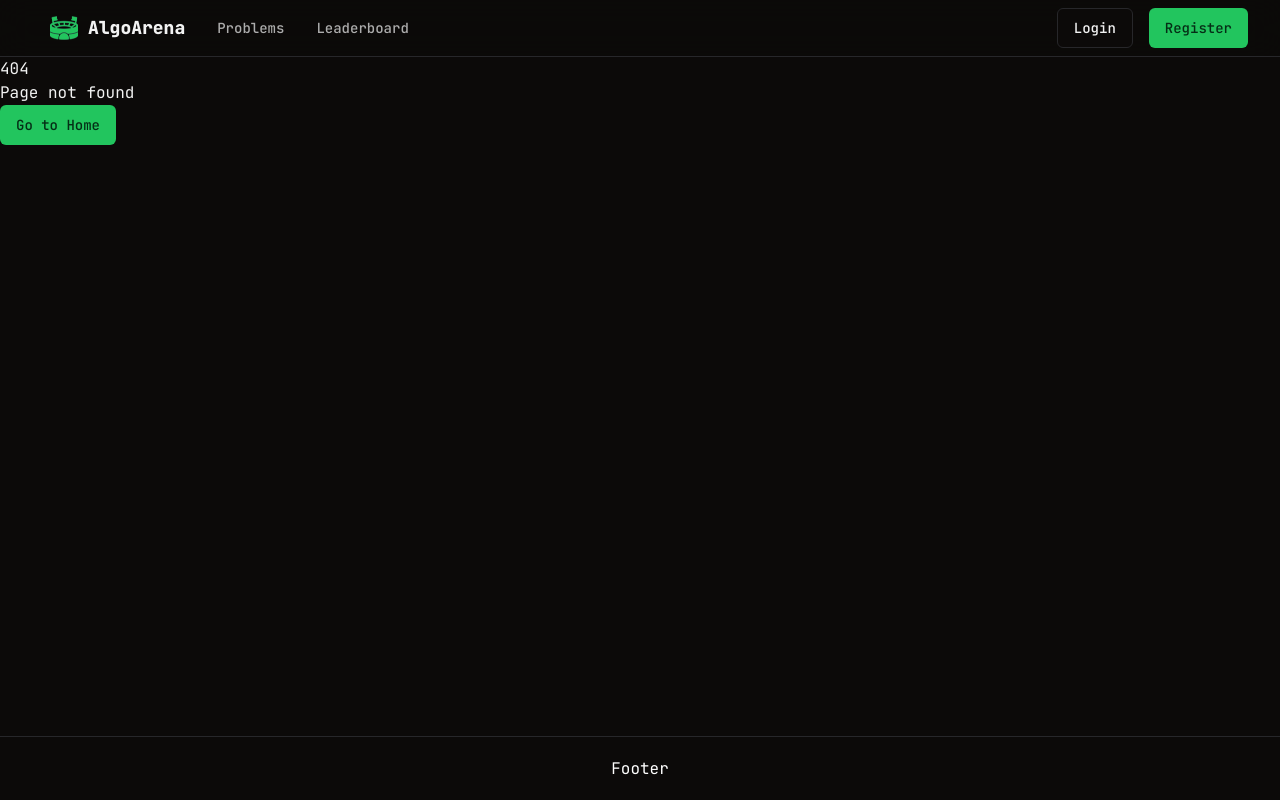
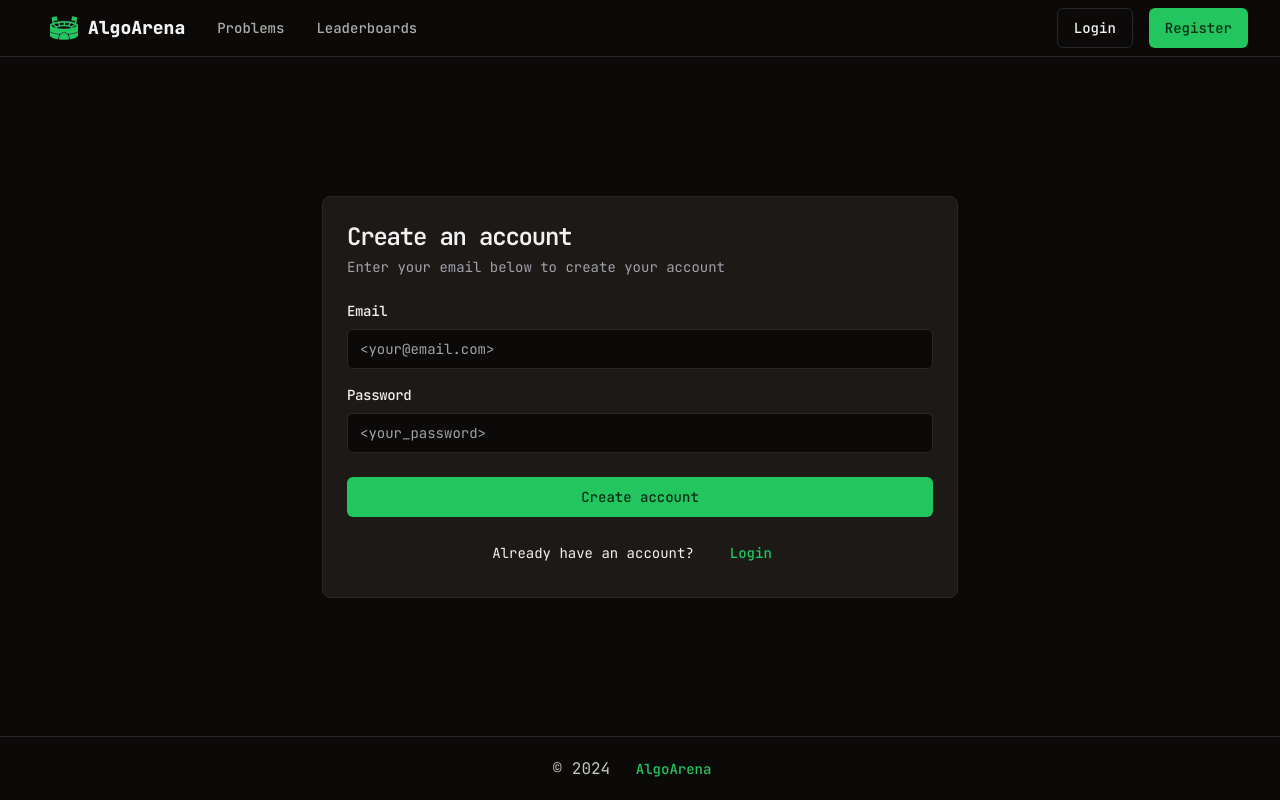
Before and after one commit to CatalinIuga/algoarena-client, a Vue app: page /login in a window 1280 px wide. Before the commit this address had no page. Built offline with nearby package versions, Linux system fonts and the light colour scheme.

Commit message:
404 and login page (unfinished)

```diff
--- a/src/App.vue
+++ b/src/App.vue
@@ -6,7 +6,7 @@ import Header from "@/components/Header.vue";
 <template>
   <div class="flex min-h-screen flex-col bg-background text-foreground">
     <Header />
-    <main class="flex-1 bg-background">
+    <main class="flex-1 flex h-full w-full bg-background">
       <router-view />
     </main>
     <Footer />
--- a/src/components/Footer.vue
+++ b/src/components/Footer.vue
@@ -1,7 +1,14 @@
-<script setup lang="ts"></script>
+<script setup lang="ts">
+import { Button } from "@/components/ui/button";
+</script>
 
 <template>
   <footer class="flex border-t justify-center items-center h-16 bg-background">
-    <p class="text-white">Footer</p>
+    <p class="text-foreground/80">
+      &copy; {{ new Date().getFullYear() }}
+      <router-link to="/" class="text-primary">
+        <Button variant="link">AlgoArena</Button>
+      </router-link>
+    </p>
   </footer>
 </template>
--- a/src/components/Header.vue
+++ b/src/components/Header.vue
@@ -52,7 +52,7 @@ router.afterEach((to) => {
             ]"
             as-child
           >
-            <router-link to="/leaderboard">Leaderboard</router-link>
+            <router-link to="/leaderboards">Leaderboards</router-link>
           </Button>
         </div>
       </section>
--- a/src/router.ts
+++ b/src/router.ts
@@ -8,7 +8,11 @@ export const router = createRouter({
       component: () => import("./views/Home.vue"),
     },
     {
-      // unmatched path
+      path: "/login",
+      component: () => import("./views/Login.vue"),
+    },
+    {
+      // unmatched paths will redirect to 404
       path: "/:pathMatch(.*)*",
       component: () => import("./views/404.vue"),
     },
--- a/src/views/404.vue
+++ b/src/views/404.vue
@@ -1,15 +1,15 @@
 <script setup lang="ts">
-import ButtonVue from "@/components/ui/button/Button.vue";
-
-import { router } from "@/router";
+import Button from "@/components/ui/button/Button.vue";
 </script>
 
 <template>
-  <div>
-    <h1>404</h1>
-    <p>Page not found</p>
-    <router-link to="/">
-      <ButtonVue>Go to Home</ButtonVue>
-    </router-link>
+  <div class="flex-1 flex flex-col justify-center items-center">
+    <h1 class="text-6xl font-extrabold tracking-tight text-primary">404</h1>
+    <p class="mt-4 text-lg text-foreground/80">
+      The page you are looking for does not exist.
+    </p>
+    <Button class="mt-8" variant="default" as-child>
+      <router-link to="/">Go Home</router-link>
+    </Button>
   </div>
 </template>
--- a/src/views/Home.vue
+++ b/src/views/Home.vue
@@ -15,7 +15,7 @@ import {
   CardTitle,
 } from "@/components/ui/card";
 
-const about = [
+const abouts = [
   {
     title: "What is AlgoArena?",
     content:
@@ -35,6 +35,8 @@ const about = [
 </script>
 
 <template>
+  <!-- HOME WRAPPER -->
+  <div>
     <section id="about" class="container flex-1 flex items-center px-8">
       <!-- HERO -->
       <article
@@ -100,19 +102,19 @@ const about = [
     <!-- LEARN MORE SECTION -->
     <section
       id="about"
-    class="container flex flex-col gap-4 lg:flex-row px-8 py-5"
+      class="container flex flex-col gap-4 lg:flex-row mt-10 px-8 py-5"
     >
       <!-- ABOUT ALGOARENA -->
       <article class="w-full lg:w-1/2 p-2">
         <Button
-        variant="ghost"
+          variant="outline"
           class="font-extrabold hover:cursor-default text-primary text-xl"
         >
           About us:
         </Button>
         <Accordion type="single" collapsible class="w-full">
           <AccordionItem
-          v-for="item in about"
+            v-for="item in abouts"
             :key="item.title"
             :value="item.content"
           >
@@ -127,7 +129,7 @@ const about = [
       </article>
 
       <!-- PROFESOR USAGE PART -->
-    <Card class="m-4 lg:w-1/2 bg-transparent">
+      <Card class="m-4 h-fit lg:w-1/2 bg-transparent">
         <CardHeader>
           <CardTitle>Profesor Usage</CardTitle>
         </CardHeader>
@@ -150,4 +152,5 @@ const about = [
         </CardFooter>
       </Card>
     </section>
+  </div>
 </template>
--- /dev/null
+++ b/src/views/Login.vue
@@ -0,0 +1,47 @@
+<script setup lang="ts">
+import { Button } from "@/components/ui/button";
+import {
+  Card,
+  CardContent,
+  CardDescription,
+  CardFooter,
+  CardHeader,
+  CardTitle,
+} from "@/components/ui/card";
+import { Input } from "@/components/ui/input";
+import { Label } from "@/components/ui/label";
+</script>
+
+<template>
+  <section
+    class="container flex justify-center w-[700px] [&>div]:w-full items-center"
+  >
+    <!-- LOGIN INPUTS -->
+    <Card>
+      <CardHeader class="space-y-1">
+        <CardTitle class="text-2xl"> Create an account </CardTitle>
+        <CardDescription>
+          Enter your email below to create your account
+        </CardDescription>
+      </CardHeader>
+      <CardContent class="grid gap-4">
+        <div class="grid gap-2">
+          <Label for="email">Email</Label>
+          <Input id="email" type="email" placeholder="<your@email.com>" />
+        </div>
+        <div class="grid gap-2">
+          <Label for="password">Password</Label>
+          <Input id="password" type="password" placeholder="<your_password>" />
+        </div>
+      </CardContent>
+      <CardFooter>
+        <Button class="w-full"> Create account </Button>
+
+        <div class="flex justify-center items-center gap-5 mt-4">
+          <span class="text-sm"> Already have an account? </span>
+          <Button variant="link"> Login </Button>
+        </div>
+      </CardFooter>
+    </Card>
+  </section>
+</template>
```
Lines whose indentation alone changed are shown as unchanged.
